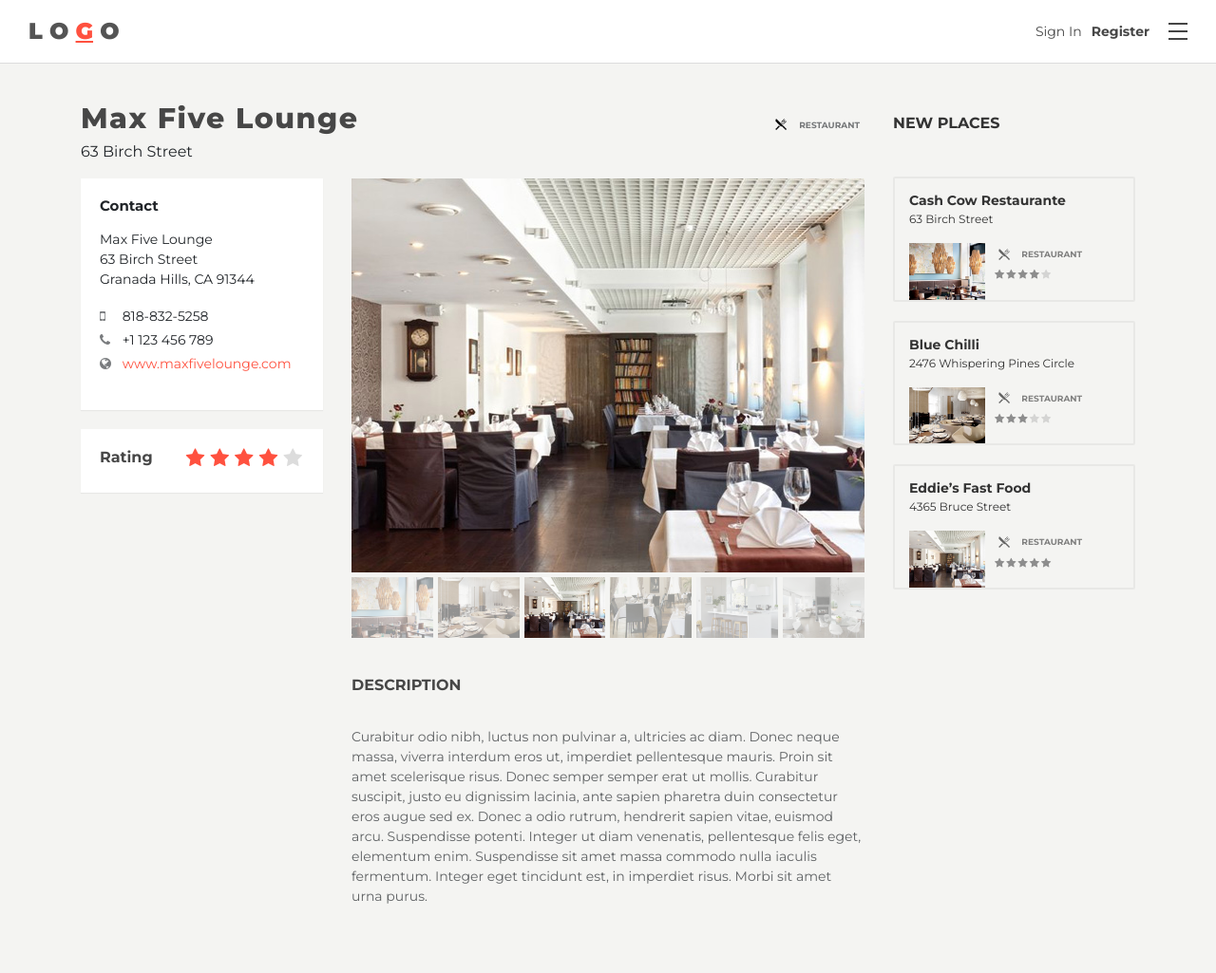
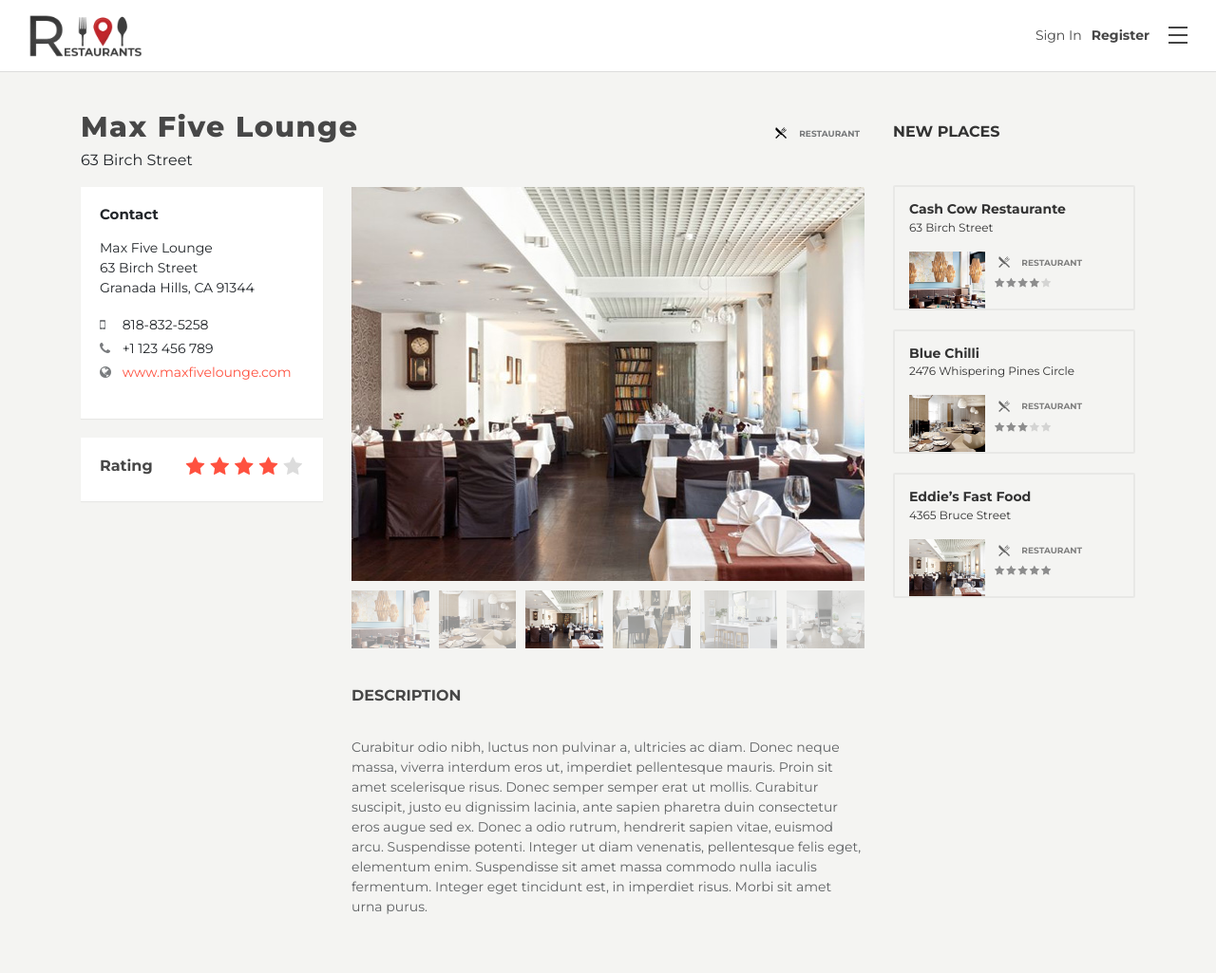
Before and after one commit to qajikHyan/page.github.io, a plain HTML site: page index.html in a window 1280 px wide. Shown: the whole page at 95% size. Drawn offline with nearby package versions, Linux system fonts and the light colour scheme.

Commit message:
add logo

```diff
--- a/index.html
+++ b/index.html
@@ -15,7 +15,7 @@
 	<div class="header">
 		<div class="wrapper">
 			<div class="brand">
-				L O <span style="color: #ff513f; text-decoration: underline;">G</span> O
+				<img src="images/logo/logo1.png" width="120px" alt="">
 			</div>
 			<nav class="navigation-items">
 				<div class="wrapper">
@@ -247,7 +247,8 @@
 			speed:1000,
 			auto:true,
 			loop:true,
-
+			galleryMargin: 10,
+			thumbMargin: 10,
 			onSliderLoad: function() {
 				$('#image-gallery').removeClass('cS-hidden');
 			}
```
Also changed, not shown: images/logo/logo.png (added), images/logo/logo1.png (added).
